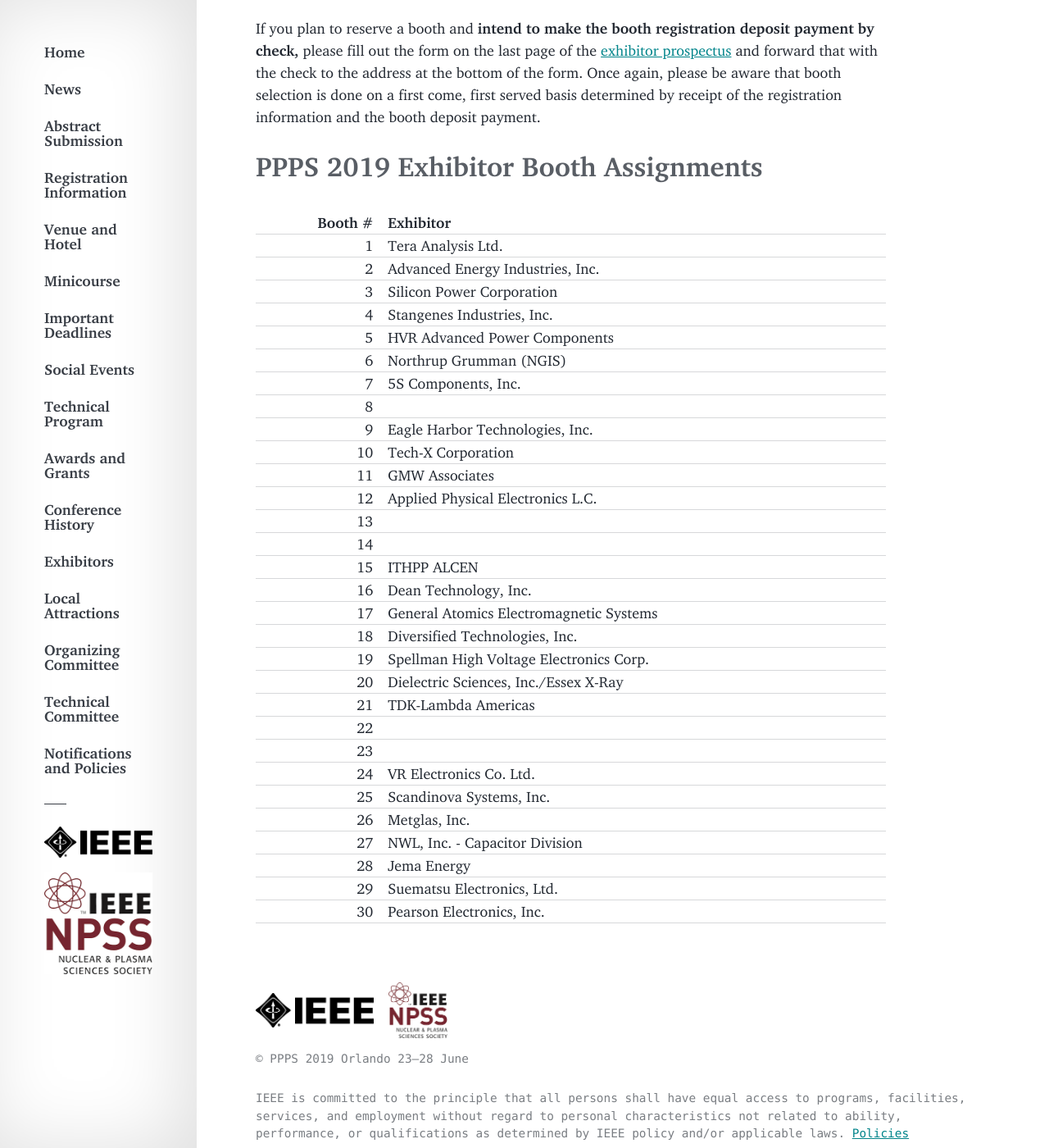
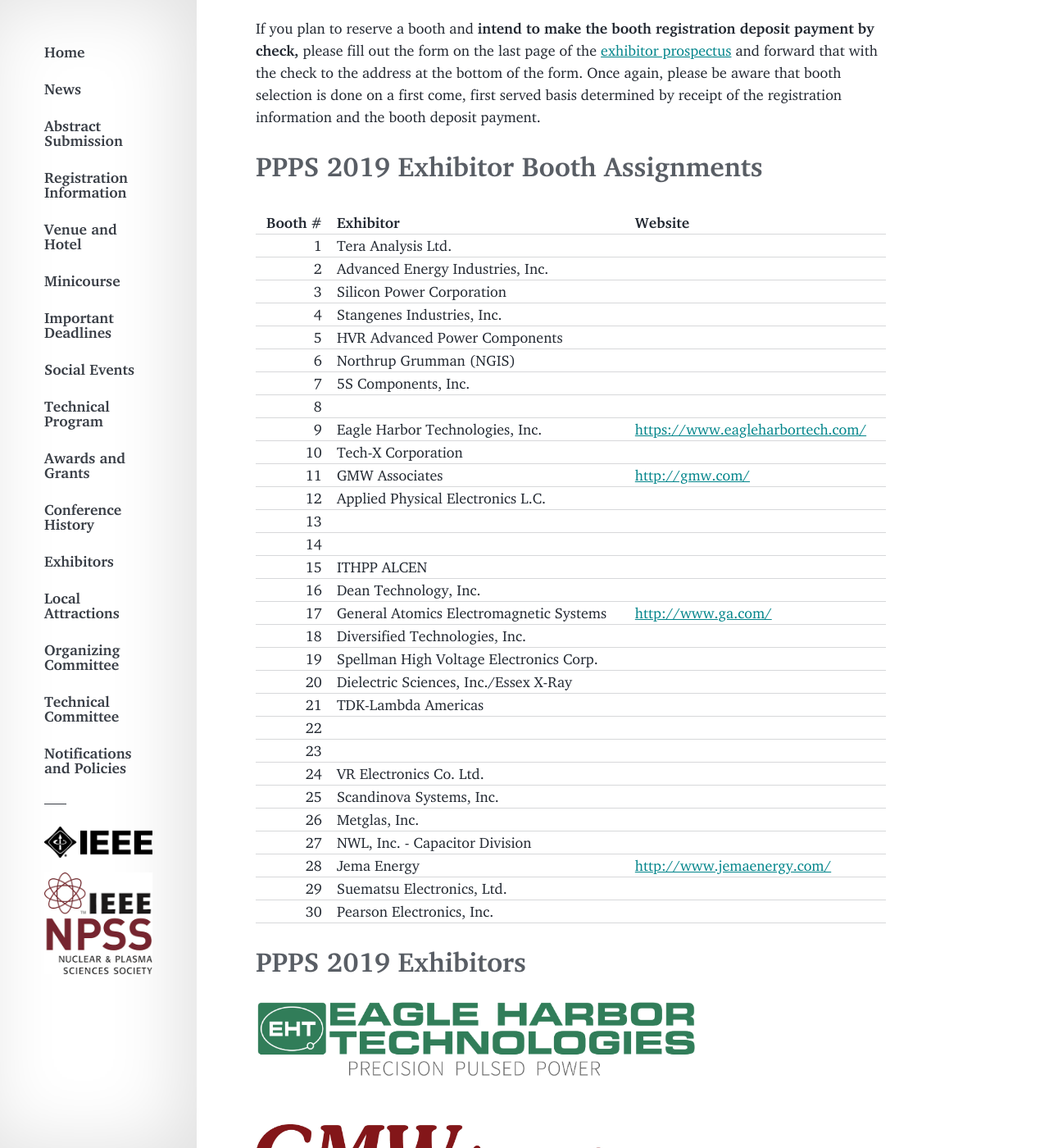
Before and after one commit to ppps2019/ppps2019.github.io, a Jekyll site: the page built from _info_articles/exhibitors.md, in a window 1280 px wide and 1400 px high, scrolled down 2096 px. Shown: the whole window at 82% size. Built offline with Jekyll 4.4.1, drawn with Linux system fonts in a browser that asks for light colours; comment, search, counter and statistics services are not loaded.

Commit message:
adding exhibitor logos

```diff
--- a/_info_articles/exhibitors.md
+++ b/_info_articles/exhibitors.md
@@ -31,25 +31,25 @@ If you plan to reserve a booth and **intend to make the booth registration depos
 
 # PPPS 2019 Exhibitor Booth Assignments
 
-| Booth #       | Exhibitor     |
-| -------------:| ------------- |
+| Booth #       | Exhibitor     | Website |
+| -------------:| ------------- | ------- |
 | 1 | Tera Analysis Ltd. |
 | 2 | Advanced Energy Industries, Inc. |
 | 3 | Silicon Power Corporation |
-| 4      | Stangenes Industries, Inc. |
-| 5     | HVR Advanced Power Components       |
+| 4 | Stangenes Industries, Inc. |
+| 5 | HVR Advanced Power Components       |
 | 6 | Northrup Grumman (NGIS) |
 | 7 | 5S Components, Inc. |
 | 8 | |
-| 9 | Eagle Harbor Technologies, Inc. |
+| 9 | Eagle Harbor Technologies, Inc. | [https://www.eagleharbortech.com/](https://www.eagleharbortech.com/) |
 | 10 | Tech-X Corporation |
-| 11 | GMW Associates |
+| 11 | GMW Associates | [http://gmw.com/](http://gmw.com/) |
 | 12 | Applied Physical Electronics L.C. |
 | 13 | |
 | 14 | |
 | 15 | ITHPP ALCEN |
 | 16 | Dean Technology, Inc. |
-| 17 | General Atomics Electromagnetic Systems |
+| 17 | General Atomics Electromagnetic Systems | [http://www.ga.com/](http://www.ga.com/) |
 | 18 | Diversified Technologies, Inc. |
 | 19 | Spellman High Voltage Electronics Corp. |
 | 20 | Dielectric Sciences, Inc./Essex X-Ray |
@@ -60,6 +60,13 @@ If you plan to reserve a booth and **intend to make the booth registration depos
 | 25 | Scandinova Systems, Inc. |
 | 26 | Metglas, Inc. |
 | 27 | NWL, Inc. - Capacitor Division |
-| 28 | Jema Energy |
+| 28 | Jema Energy | [http://www.jemaenergy.com/](http://www.jemaenergy.com/) |
 | 29 | Suematsu Electronics, Ltd. |
 | 30 | Pearson Electronics, Inc. |
+
+# PPPS 2019 Exhibitors
+
+<img src="/images/exhibitors/eht.png" alt="Eagle Harbor Technologies, Inc." style="padding-bottom:3em;width:70%;margin-right:1em;vertical-align:center;">
+<img src="/images/exhibitors/gmwa.jpg" alt="GMW Associates" style="padding-bottom:3em;width:70%;margin-right:1em;vertical-align:center;">
+<img src="/images/exhibitors/ga.jpg" alt="General Atomics" style="padding-bottom:3em;width:70%;margin-right:1em;vertical-align:center;">
+<img src="/images/exhibitors/jema.jpg" alt="Eagle Harbor Technologies, Inc." style="padding-bottom:3em;width:70%;margin-right:1em;vertical-align:center;">
```
Also changed, not shown: images/exhibitors/eht.png (added), images/exhibitors/ga.jpg (added), images/exhibitors/gmwa.jpg (added), images/exhibitors/jema.jpg (added).
